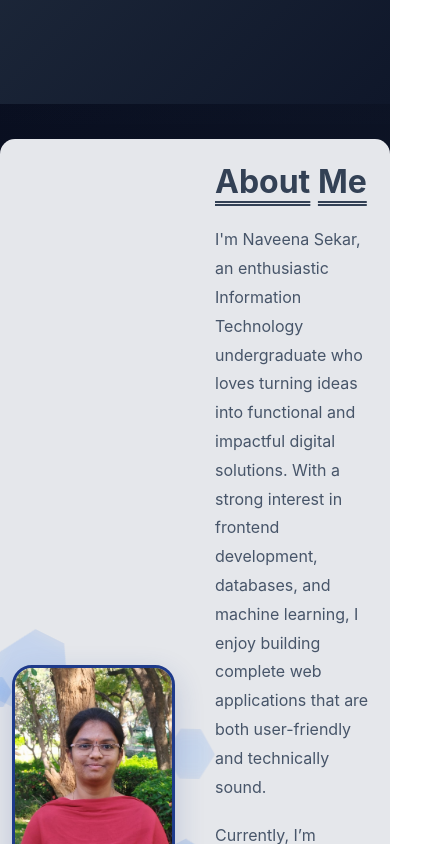
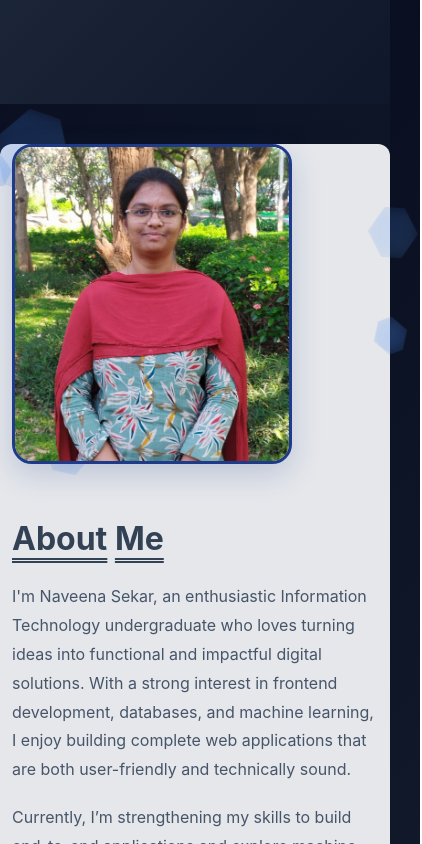
Before and after one commit to NaveenaSekar/Naveena-Sekar-, a React (Create React App) app: page / in a window 390 px wide. Shown: the part 820-1664 px from the top of the page, 422 px wide, since content can reach past the window. Built offline with nearby package versions, Linux system fonts and the light colour scheme; the HTML template or start-up script is replaced by a standard one.

Commit message:
Update UI and content

```diff
--- a/src/components/About.css
+++ b/src/components/About.css
@@ -234,32 +234,26 @@
 
 @media (max-width: 768px) {
   .about {
-    padding: 15px 0 40px 0;
+    padding: 20px 0;
   }
 
   .container {
-    max-width: 100%;
-    margin: 0;
-    padding: 0.75rem 0;
-    background: #e5e7eb;
-    border-radius: 15px;
+    margin: 10px;
+    padding: 1.5rem;
+    border-radius: 12px;
   }
 
   .about-content {
-    display: grid;
-    grid-template-columns: 1fr 1fr;
-    gap: 2.5rem;
-    align-items: center;
+    grid-template-columns: 1fr;
+    gap: 2rem;
   }
 
   .about-visual {
-    display: flex;
-    justify-content: center;
-    align-items: center;
+    order: 1;
   }
 
   .about-text {
-    color: #334155;
+    order: 2;
   }
 
   .about-image {
--- a/src/components/Projects.css
+++ b/src/components/Projects.css
@@ -418,6 +418,18 @@
     min-width: 100%;
     max-width: 100%;
   }
+
+  .carousel-wrapper {
+    gap: 0.5rem;
+  }
+
+  .carousel-container {
+    margin: 0 0.5rem;
+  }
+
+  .carousel-slide {
+    gap: 0;
+  }
 }
 
 /* CTA Section Styles */
--- a/src/components/Skills.css
+++ b/src/components/Skills.css
@@ -258,6 +258,11 @@
     padding: 1.2rem;
     border-radius: 12px;
     border-width: 2px;
+    aspect-ratio: 1;
+    display: flex;
+    flex-direction: column;
+    justify-content: center;
+    min-height: 200px;
   }
 
   .service-icon {
```
